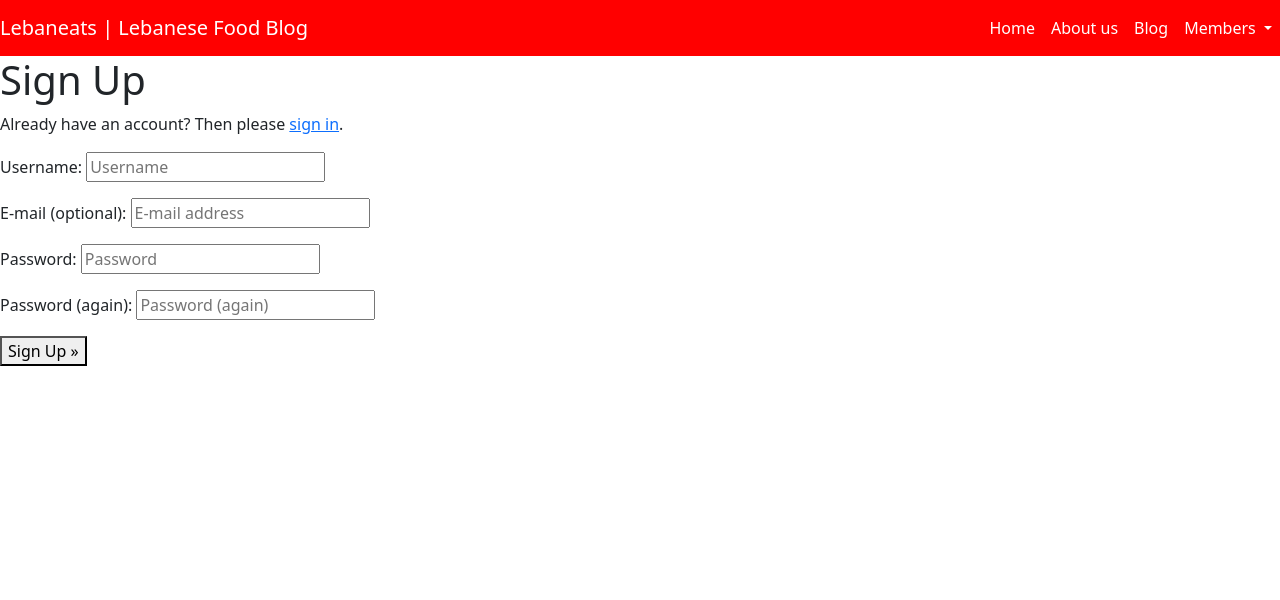
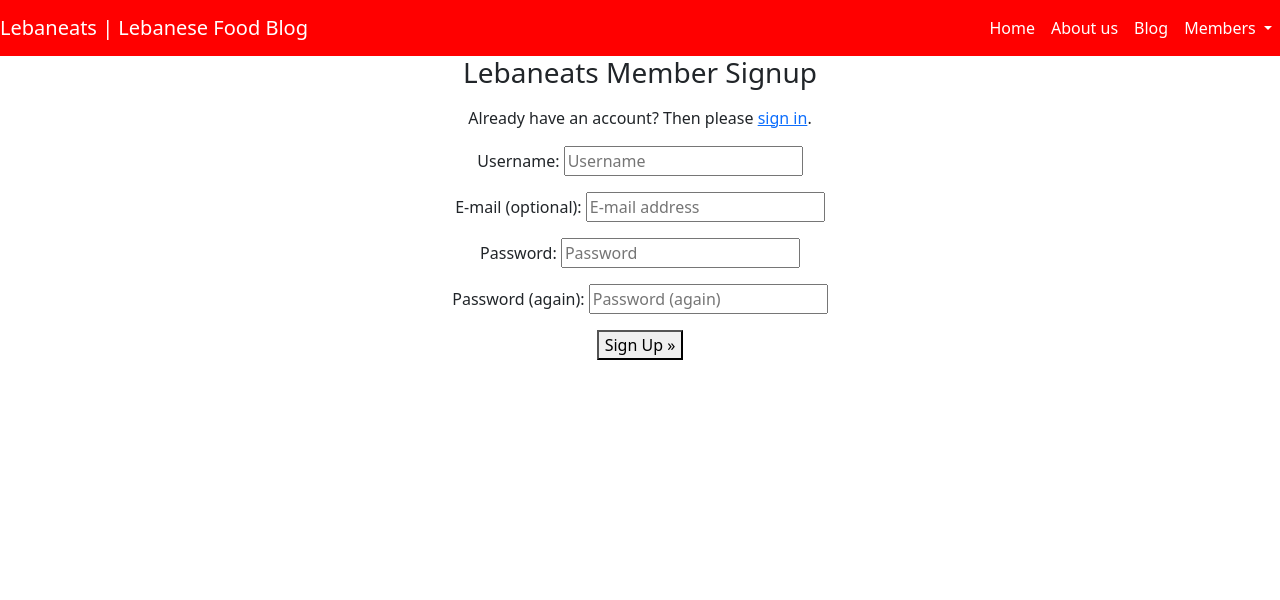
Before and after one commit to Mushbt/lebaneats-pp4, a Django app: page /accounts/signup/ in a window 1280 px wide. Shown: the top 600 px of the page. Run offline with Django 3.2, Linux system fonts and the light colour scheme; some libraries are stand-ins or nearby versions.

Commit message:
Edit signup page so headers and form are centered

```diff
--- a/templates/account/signup.html
+++ b/templates/account/signup.html
@@ -5,10 +5,11 @@
 {% block head_title %}{% trans "Signup" %}{% endblock %}
 
 {% block content %}
-<h1>{% trans "Sign Up" %}</h1>
-
+<div class="masthead">
+  <div class="container">
+    <h3 class="mb-3 justify-content-center text-center">{% trans "Lebaneats Member Signup" %}</h3>
+      <div class="col mt-3 justify-content-center text-center">
       <p>{% blocktrans %}Already have an account? Then please <a href="{{ login_url }}">sign in</a>.{% endblocktrans %}</p>
-
       <form class="signup" id="signup_form" method="post" action="{% url 'account_signup' %}">
       {% csrf_token %}
       {{ form.as_p }}
@@ -17,5 +18,7 @@
       {% endif %}
       <button type="submit">{% trans "Sign Up" %} &raquo;</button>
       </form>
-
+    </div>
+  </div>
+</div>
 {% endblock %}
```
Also changed, not shown: templates/account/login.html (+2 -8 lines). Lines whose indentation alone changed are shown as unchanged.
